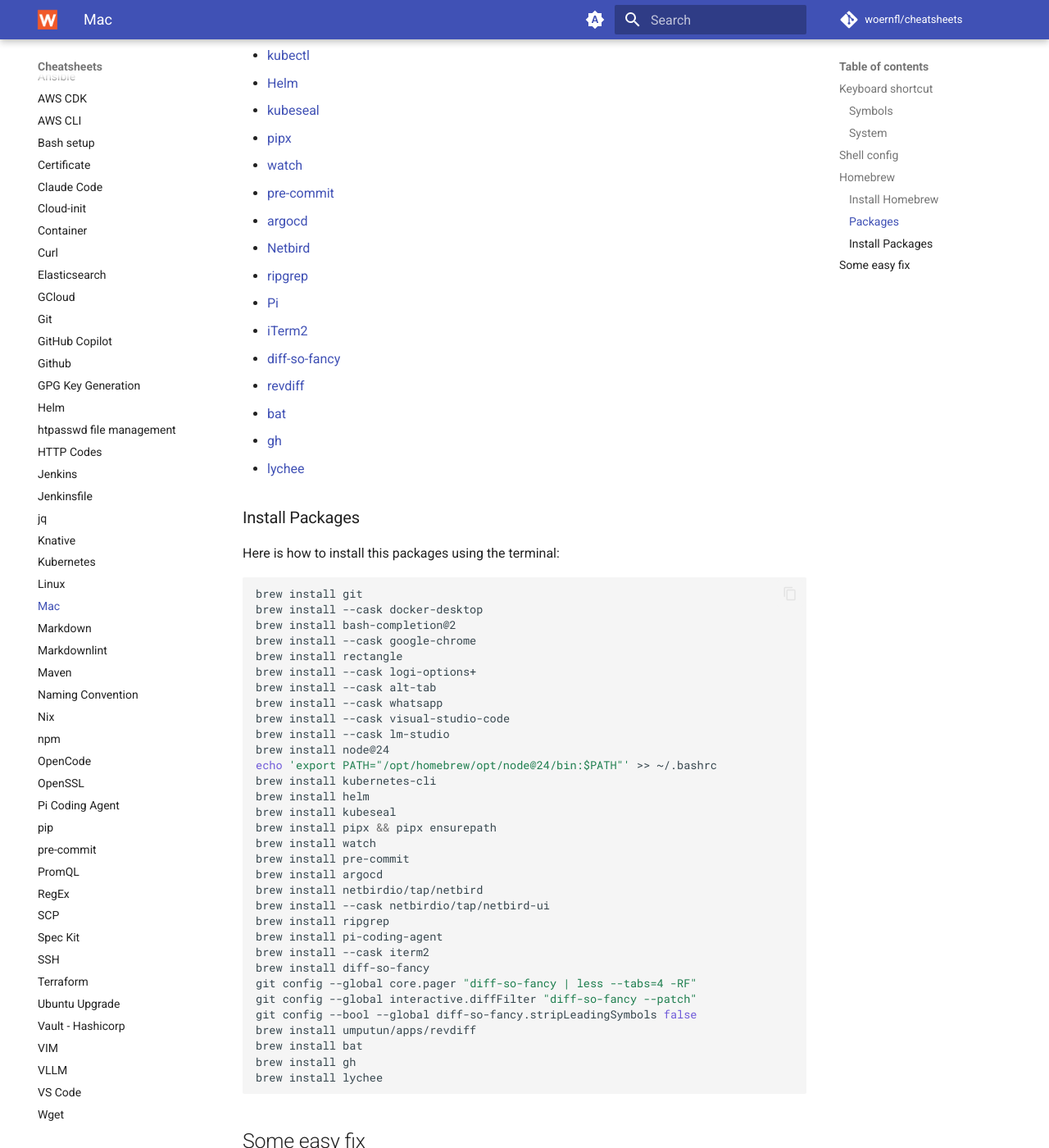
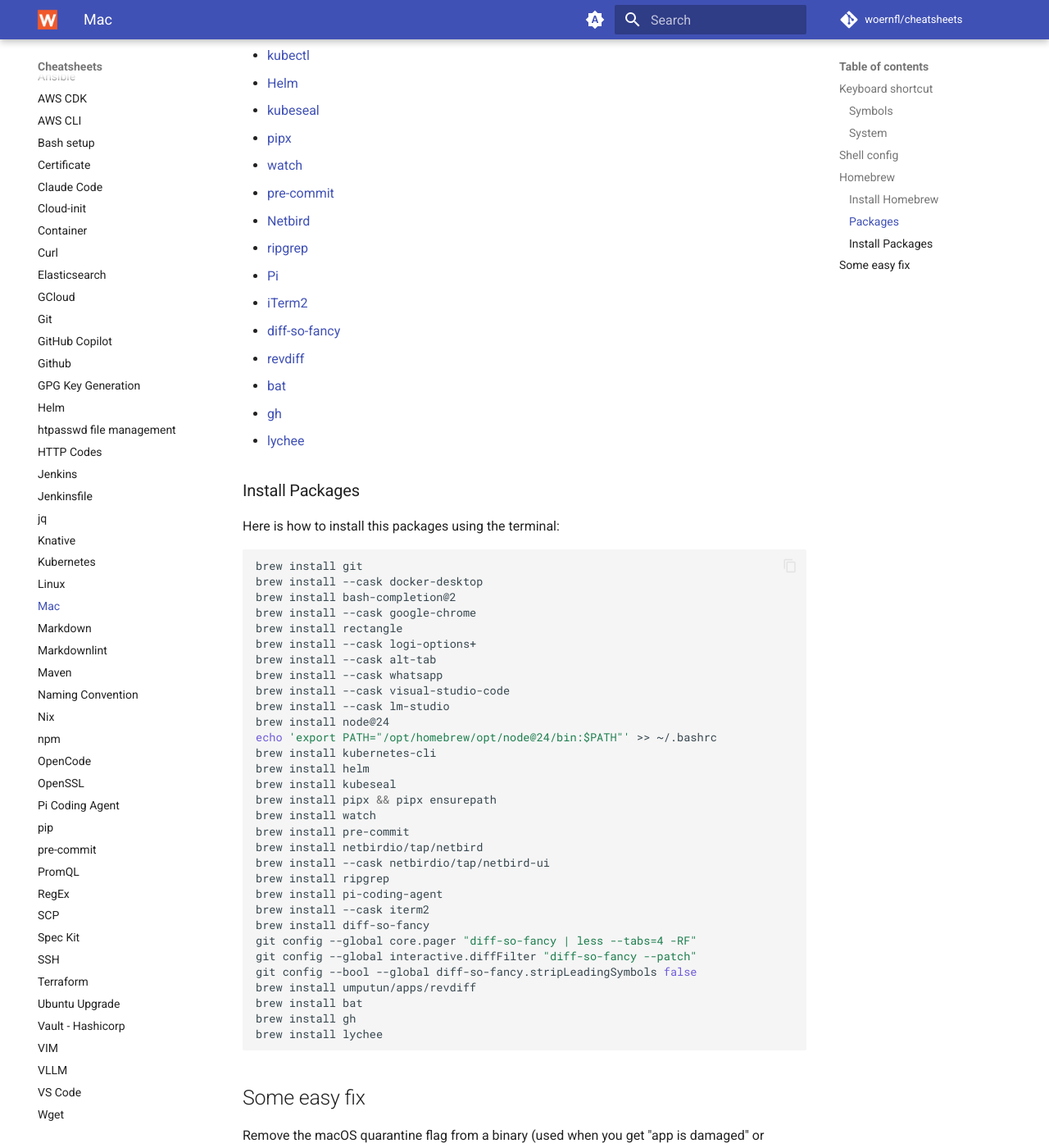
Before and after one commit to woernfl/cheatsheets, an MkDocs documentation site: the page built from docs/mac.md, in a window 1280 px wide and 1400 px high, scrolled down 2045 px. Shown: the whole window at 82% size. Built offline with MkDocs 1.6.1 and Material for MkDocs 9.7.7, drawn with Linux system fonts in a browser that asks for light colours; comment, search, counter and statistics services are not loaded.

Commit message:
Update mac.md (#518)

```diff
--- a/docs/mac.md
+++ b/docs/mac.md
@@ -75,7 +75,6 @@
 - [pipx](https://pipx.pypa.io/stable/)
 - [watch](https://gitlab.com/procps-ng/procps)
 - [pre-commit](https://pre-commit.com/)
-- [argocd](https://argoproj.github.io/cd/)
 - [Netbird](https://docs.netbird.io/)
 - [ripgrep](https://github.com/BurntSushi/ripgrep)
 - [Pi](https://pi.dev/)
@@ -109,7 +108,6 @@
 brew install pipx && pipx ensurepath
 brew install watch
 brew install pre-commit
-brew install argocd
 brew install netbirdio/tap/netbird
 brew install --cask netbirdio/tap/netbird-ui
 brew install ripgrep
```
